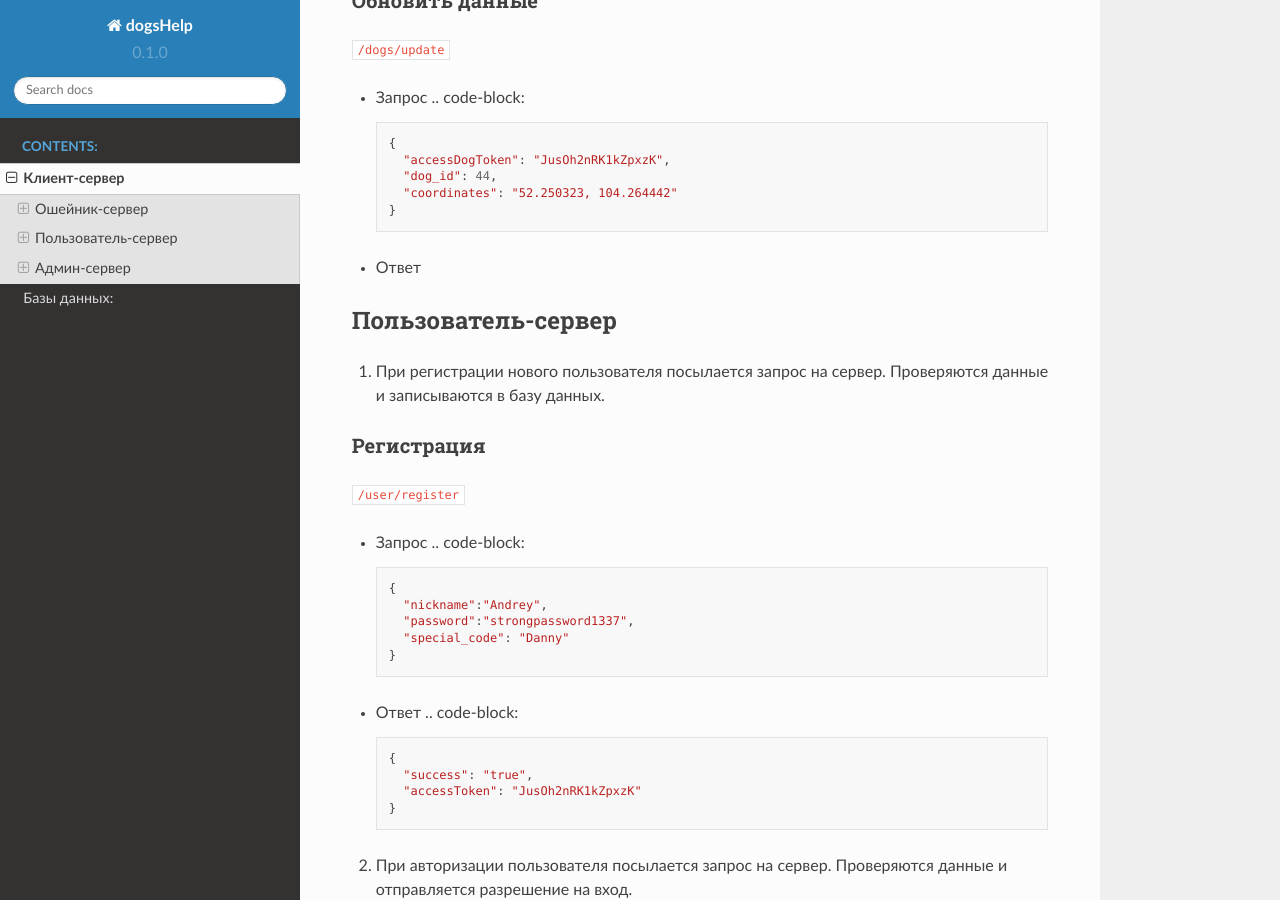
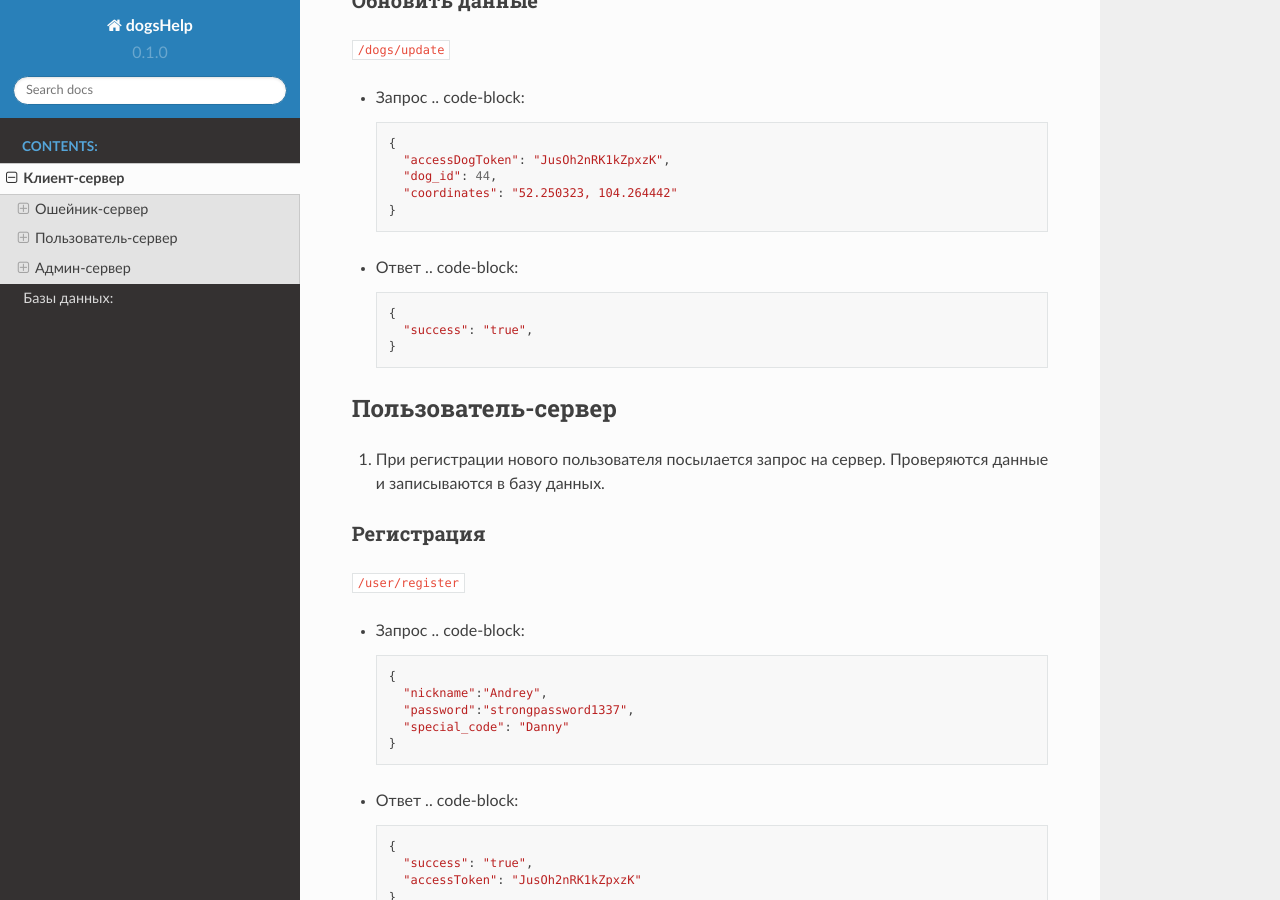
Before and after one commit to Astrof123/dogsHelpRead, a Sphinx documentation site: the page built from docs/source/api.rst, in a window 1280 px wide and 900 px high, scrolled down 349 px. Built offline with Sphinx 7.4.7 and the Read the Docs theme 2.0.0, drawn with Linux system fonts in a browser that asks for light colours.

Commit message:
Update api.rst

```diff
--- a/docs/source/api.rst
+++ b/docs/source/api.rst
@@ -24,8 +24,8 @@
      }
 
 * Ответ
+  .. code-block::
 
-  .. code-block::
      {
        "success": "true",
      }
```
